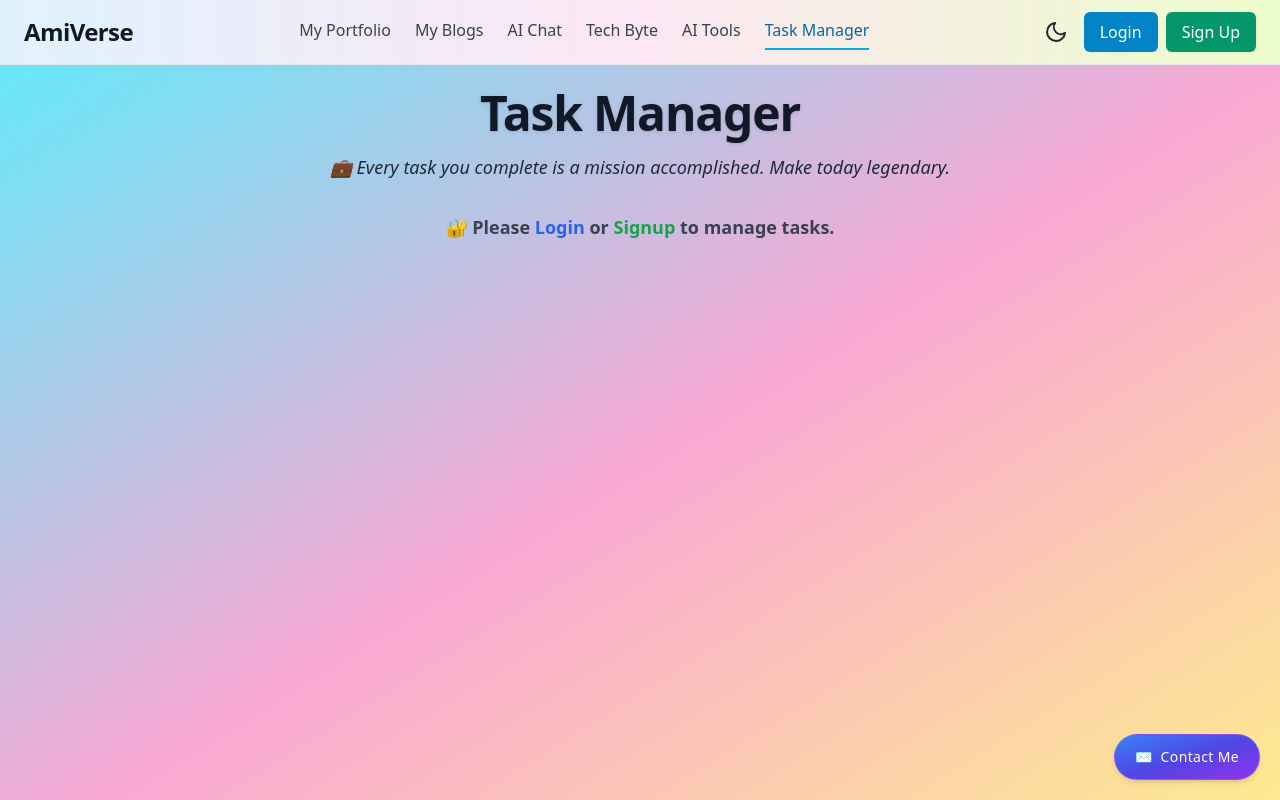
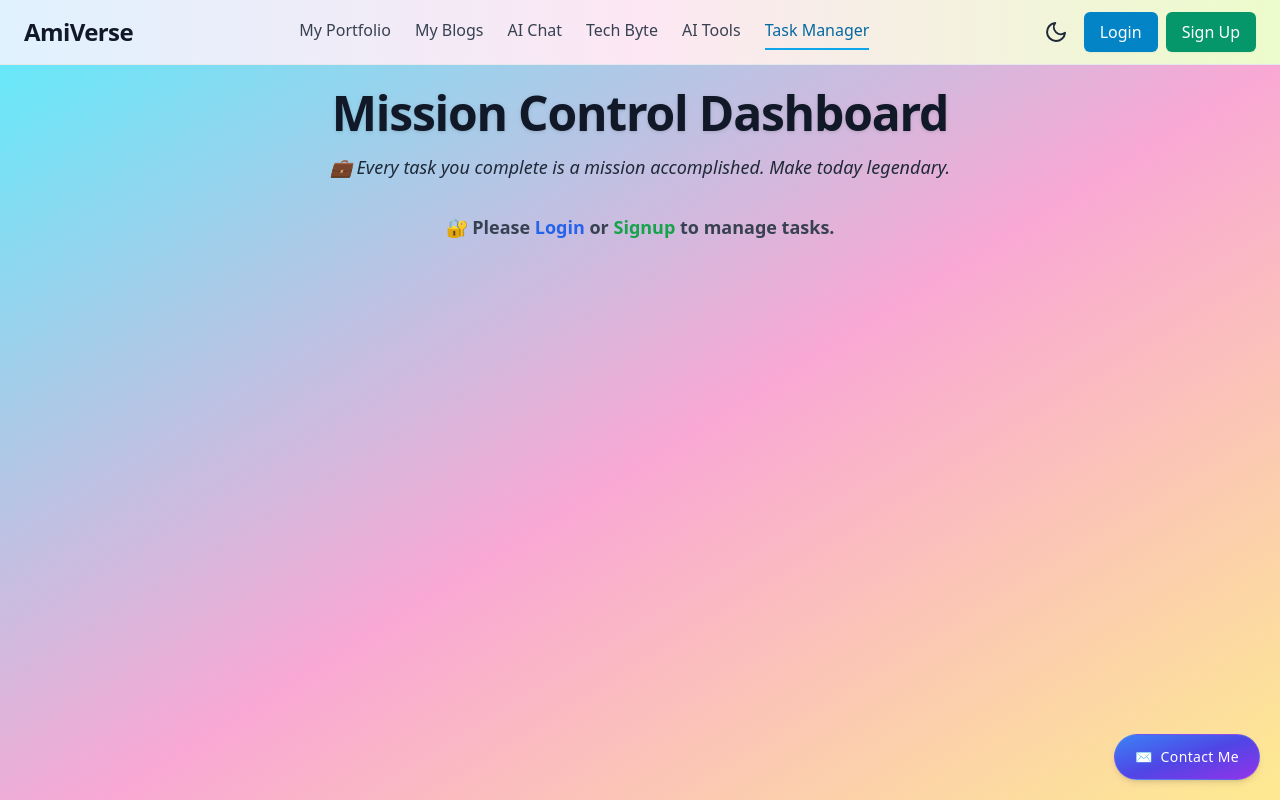
Before and after one commit to amritanshu99/amiwrites-UI, a React (Create React App) app: page /task-manager in a window 1280 px wide. Built offline with nearby package versions, Linux system fonts and the light colour scheme.

Commit message:
Cosmetic changes

```diff
--- a/src/components/Task-Manager/TaskManager.jsx
+++ b/src/components/Task-Manager/TaskManager.jsx
@@ -186,7 +186,7 @@ function TaskManager() {
             </div>
           </div>
         )}
-        <h1 className="text-5xl font-extrabold text-center mb-4 text-gray-900 dark:text-blue-200 drop-shadow tracking-tight"> Task Manager</h1>
+        <h1 className="text-5xl font-extrabold text-center mb-4 text-gray-900 dark:text-blue-200 drop-shadow tracking-tight"> Mission Control Dashboard</h1>
         <p className="text-center italic text-lg text-gray-800 dark:text-gray-400 mb-8 max-w-3xl mx-auto">{quote}</p>
 
         {isAuthenticated && (
```
